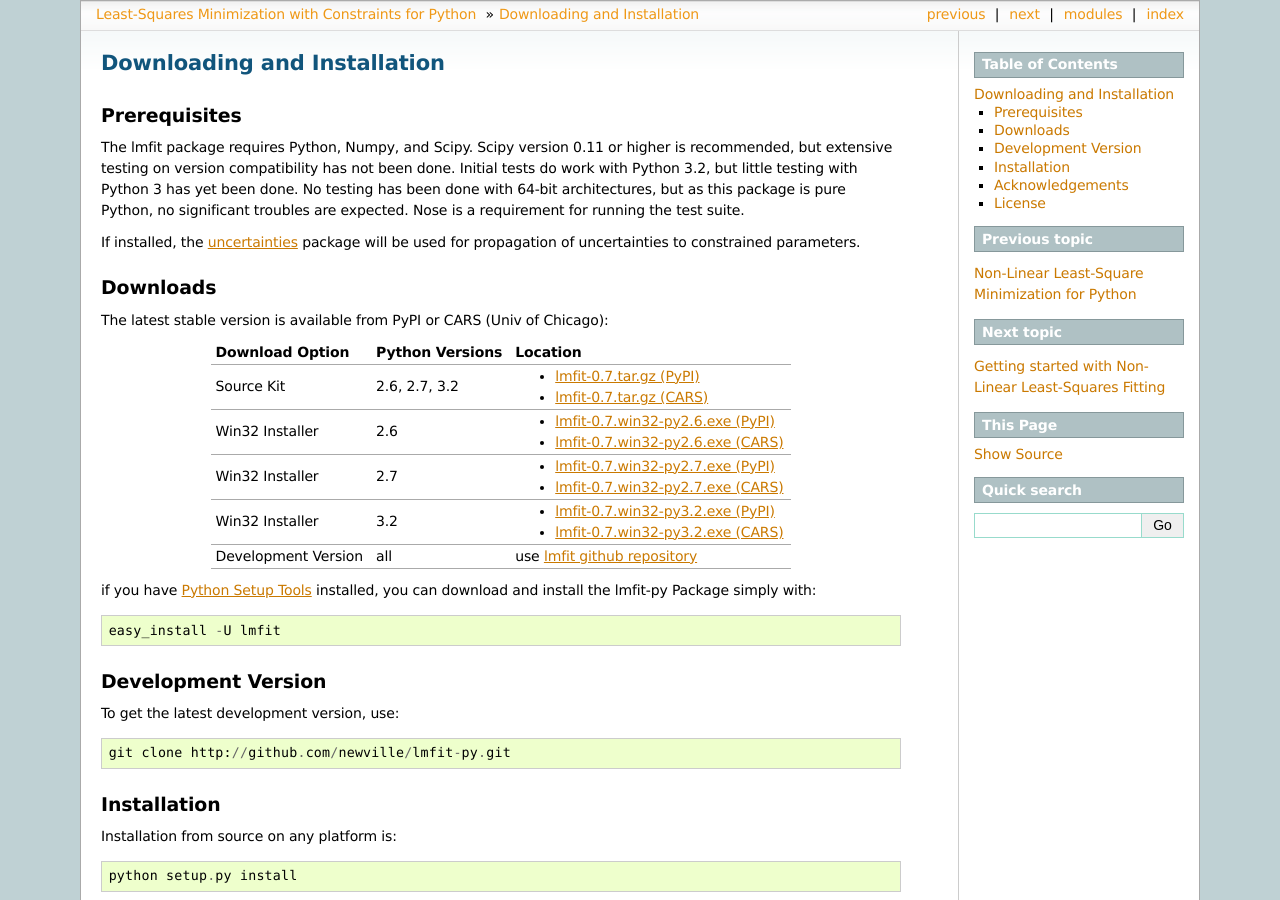
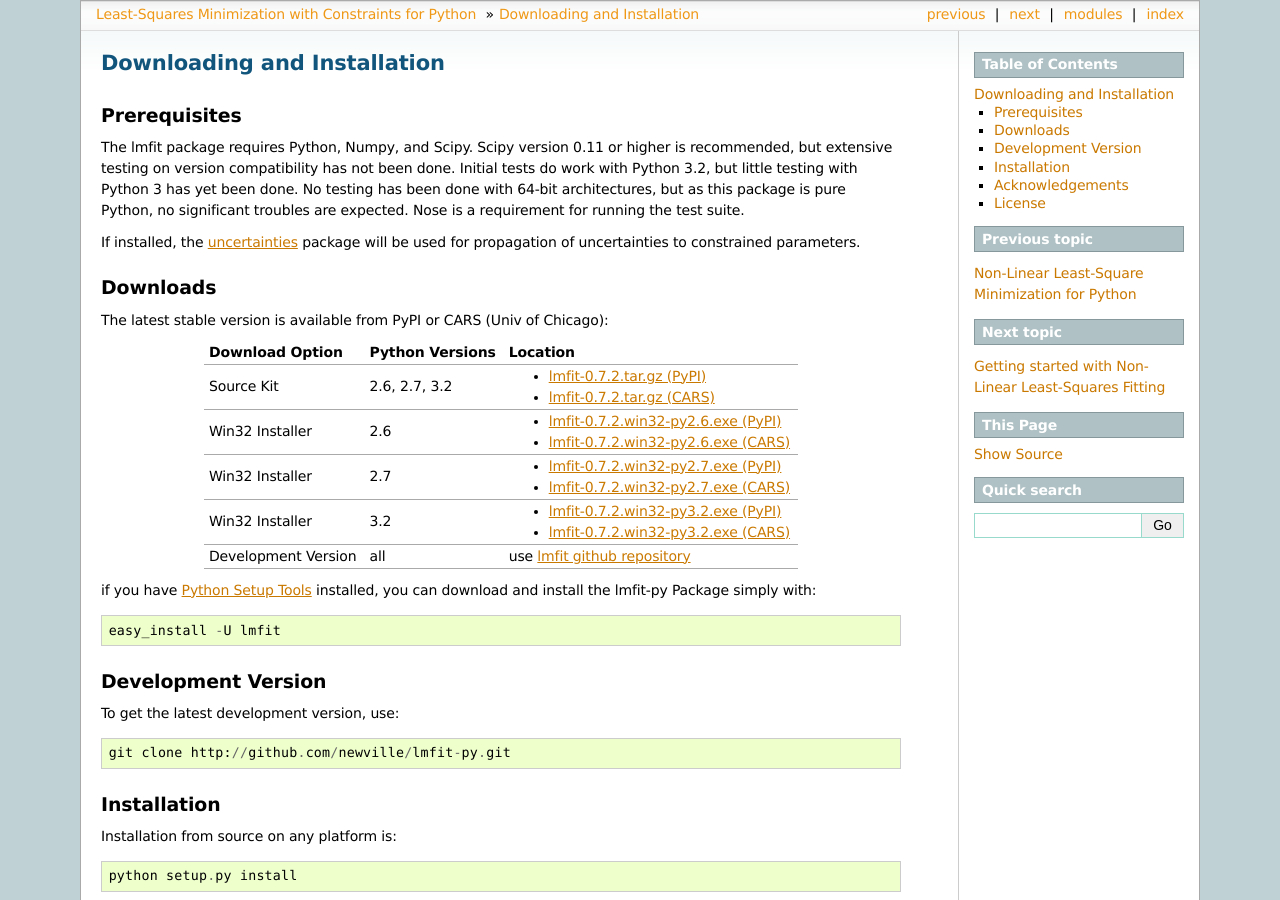
Before and after one commit to lmfit/lmfit-py, a Sphinx documentation site: the page built from doc/installation.rst, in a window 1280 px wide and 900 px high. Built offline with Sphinx 7.4.7, drawn with Linux system fonts in a browser that asks for light colours; formulas are drawn with MathJax 3.

Commit message:
updated version to 0.7.2 for push to pypi

```diff
--- a/doc/installation.rst
+++ b/doc/installation.rst
@@ -23,15 +23,15 @@
 
 The latest stable version is available from PyPI or CARS (Univ of Chicago):
 
-.. _lmfit-0.7.tar.gz (CARS):   http://cars9.uchicago.edu/software/python/lmfit/src/lmfit-0.7.tar.gz
-.. _lmfit-0.7.win32-py2.6.exe (CARS): http://cars9.uchicago.edu/software/python/lmfit/src/lmfit-0.7.win32-py2.6.exe
-.. _lmfit-0.7.win32-py2.7.exe (CARS): http://cars9.uchicago.edu/software/python/lmfit/src/lmfit-0.7.win32-py2.7.exe
-.. _lmfit-0.7.win32-py3.2.exe (CARS): http://cars9.uchicago.edu/software/python/lmfit/src/lmfit-0.7.win32-py3.2.exe
+.. _lmfit-0.7.2.tar.gz (CARS):   http://cars9.uchicago.edu/software/python/lmfit/src/lmfit-0.7.2.tar.gz
+.. _lmfit-0.7.2.win32-py2.6.exe (CARS): http://cars9.uchicago.edu/software/python/lmfit/src/lmfit-0.7.2.win32-py2.6.exe
+.. _lmfit-0.7.2.win32-py2.7.exe (CARS): http://cars9.uchicago.edu/software/python/lmfit/src/lmfit-0.7.2.win32-py2.7.exe
+.. _lmfit-0.7.2.win32-py3.2.exe (CARS): http://cars9.uchicago.edu/software/python/lmfit/src/lmfit-0.7.2.win32-py3.2.exe
 
-.. _lmfit-0.7.tar.gz (PyPI): http://pypi.python.org/packages/source/l/lmfit/lmfit-0.7.tar.gz
-.. _lmfit-0.7.win32-py2.6.exe (PyPI): http://pypi.python.org/packages/2.6/l/lmfit/lmfit-0.7.win32-py2.6.exe
-.. _lmfit-0.7.win32-py2.7.exe (PyPI): http://pypi.python.org/packages/2.7/l/lmfit/lmfit-0.7.win32-py2.7.exe
-.. _lmfit-0.7.win32-py3.2.exe (PyPI): http://pypi.python.org/packages/3.2/l/lmfit/lmfit-0.7.win32-py3.2.exe
+.. _lmfit-0.7.2.tar.gz (PyPI): http://pypi.python.org/packages/source/l/lmfit/lmfit-0.7.2.tar.gz
+.. _lmfit-0.7.2.win32-py2.6.exe (PyPI): http://pypi.python.org/packages/2.6/l/lmfit/lmfit-0.7.2.win32-py2.6.exe
+.. _lmfit-0.7.2.win32-py2.7.exe (PyPI): http://pypi.python.org/packages/2.7/l/lmfit/lmfit-0.7.2.win32-py2.7.exe
+.. _lmfit-0.7.2.win32-py3.2.exe (PyPI): http://pypi.python.org/packages/3.2/l/lmfit/lmfit-0.7.2.win32-py3.2.exe
 
 .. _lmfit github repository:   http://github.com/newville/lmfit-py
 .. _lmfit at pypi:             http://pypi.python.org/pypi/lmfit/
@@ -40,17 +40,17 @@
 +----------------------+------------------+--------------------------------------------+
 |  Download Option     | Python Versions  |  Location                                  |
 +======================+==================+============================================+
-|  Source Kit          | 2.6, 2.7, 3.2    | -  `lmfit-0.7.tar.gz (PyPI)`_              |
-|                      |                  | -  `lmfit-0.7.tar.gz (CARS)`_              |
+|  Source Kit          | 2.6, 2.7, 3.2    | -  `lmfit-0.7.2.tar.gz (PyPI)`_            |
+|                      |                  | -  `lmfit-0.7.2.tar.gz (CARS)`_            |
 +----------------------+------------------+--------------------------------------------+
-|  Win32 Installer     |   2.6            | -  `lmfit-0.7.win32-py2.6.exe (PyPI)`_     |
-|                      |                  | -  `lmfit-0.7.win32-py2.6.exe (CARS)`_     |
+|  Win32 Installer     |   2.6            | -  `lmfit-0.7.2.win32-py2.6.exe (PyPI)`_   |
+|                      |                  | -  `lmfit-0.7.2.win32-py2.6.exe (CARS)`_   |
 +----------------------+------------------+--------------------------------------------+
-|  Win32 Installer     |   2.7            | -  `lmfit-0.7.win32-py2.7.exe (PyPI)`_     |
-|                      |                  | -  `lmfit-0.7.win32-py2.7.exe (CARS)`_     |
+|  Win32 Installer     |   2.7            | -  `lmfit-0.7.2.win32-py2.7.exe (PyPI)`_   |
+|                      |                  | -  `lmfit-0.7.2.win32-py2.7.exe (CARS)`_   |
 +----------------------+------------------+--------------------------------------------+
-|  Win32 Installer     |   3.2            | -  `lmfit-0.7.win32-py3.2.exe (PyPI)`_     |
-|                      |                  | -  `lmfit-0.7.win32-py3.2.exe (CARS)`_     |
+|  Win32 Installer     |   3.2            | -  `lmfit-0.7.2.win32-py3.2.exe (PyPI)`_   |
+|                      |                  | -  `lmfit-0.7.2.win32-py3.2.exe (CARS)`_   |
 +----------------------+------------------+--------------------------------------------+
 |  Development Version |   all            |  use `lmfit github repository`_            |
 +----------------------+------------------+--------------------------------------------+
--- a/lmfit/__init__.py
+++ b/lmfit/__init__.py
@@ -7,8 +7,8 @@
    installed, parameters can be constrained as a simple
    mathematical expression of other Parameters.
 
-   version: 0.7
-   last update:  14-Sept-2012
+   version: 0.7.2
+   last update: 20-June-2013
    License: BSD
    Author:  Matthew Newville <newville@cars.uchicago.edu>
             Center for Advanced Radiation Sources,
```
